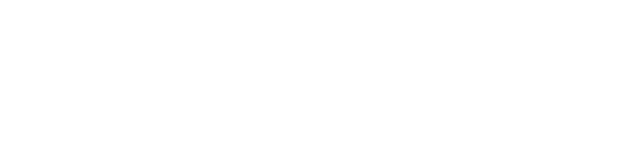
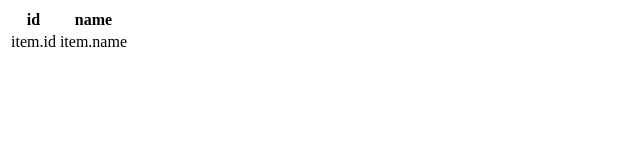
Before and after one commit to erikschmoll/TestGit, a plain HTML site: page item-list.html in a window 1280 px wide. Shown: the whole page, without its empty margins (0-640 px from the left). Drawn offline with Linux system fonts and the light colour scheme.

Commit message:
agrego grilla

```diff
--- a/item-list.html
+++ b/item-list.html
@@ -1 +1,11 @@
 <title>item list</title>
+<table>
+    <tr>
+       <th>id</th>
+       <th>name</th>
+    </tr>
+    <tr ng-repeat="item in ctrl.items">
+        <td>item.id</td>
+        <td>item.name</td>
+    </tr>
+</table>
```
